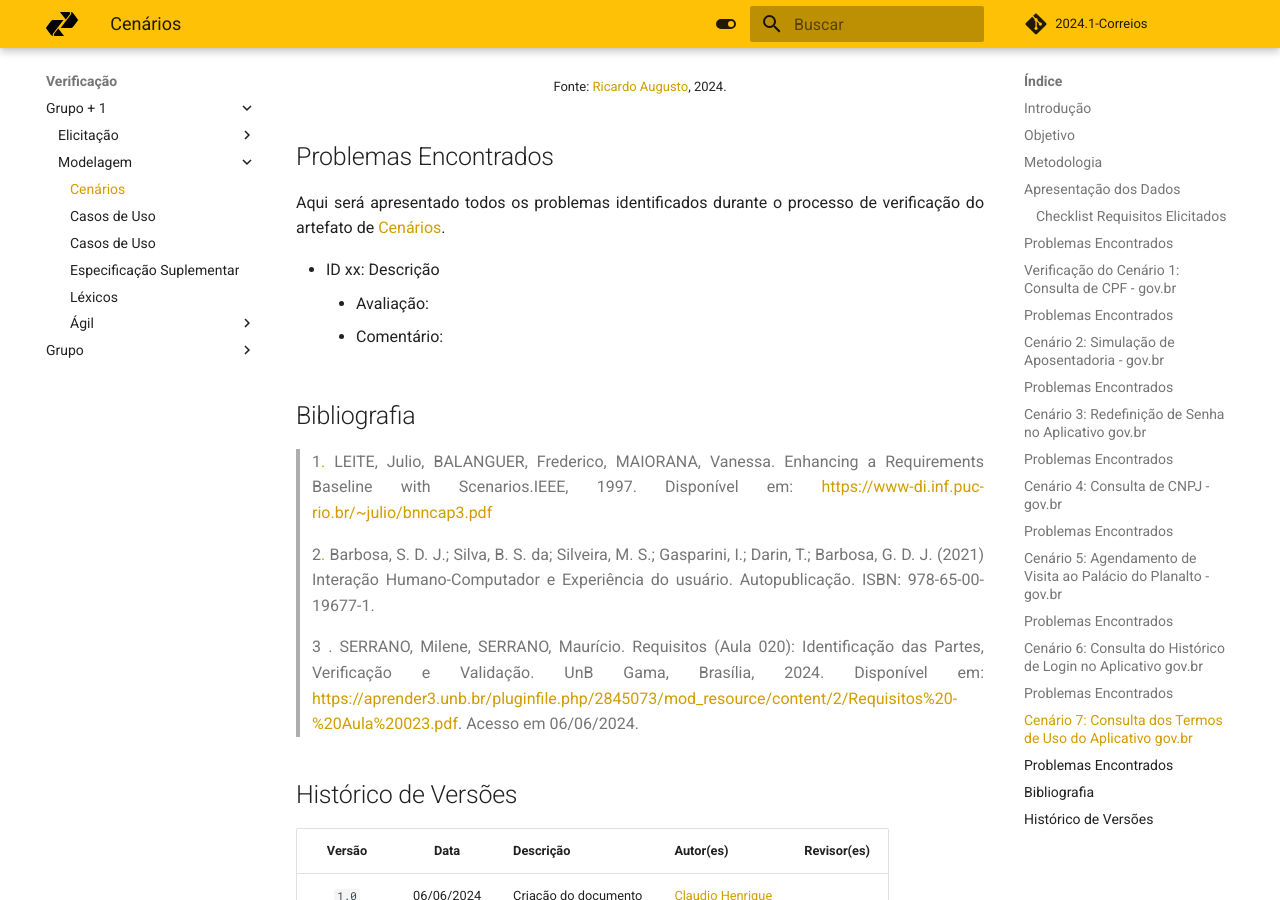
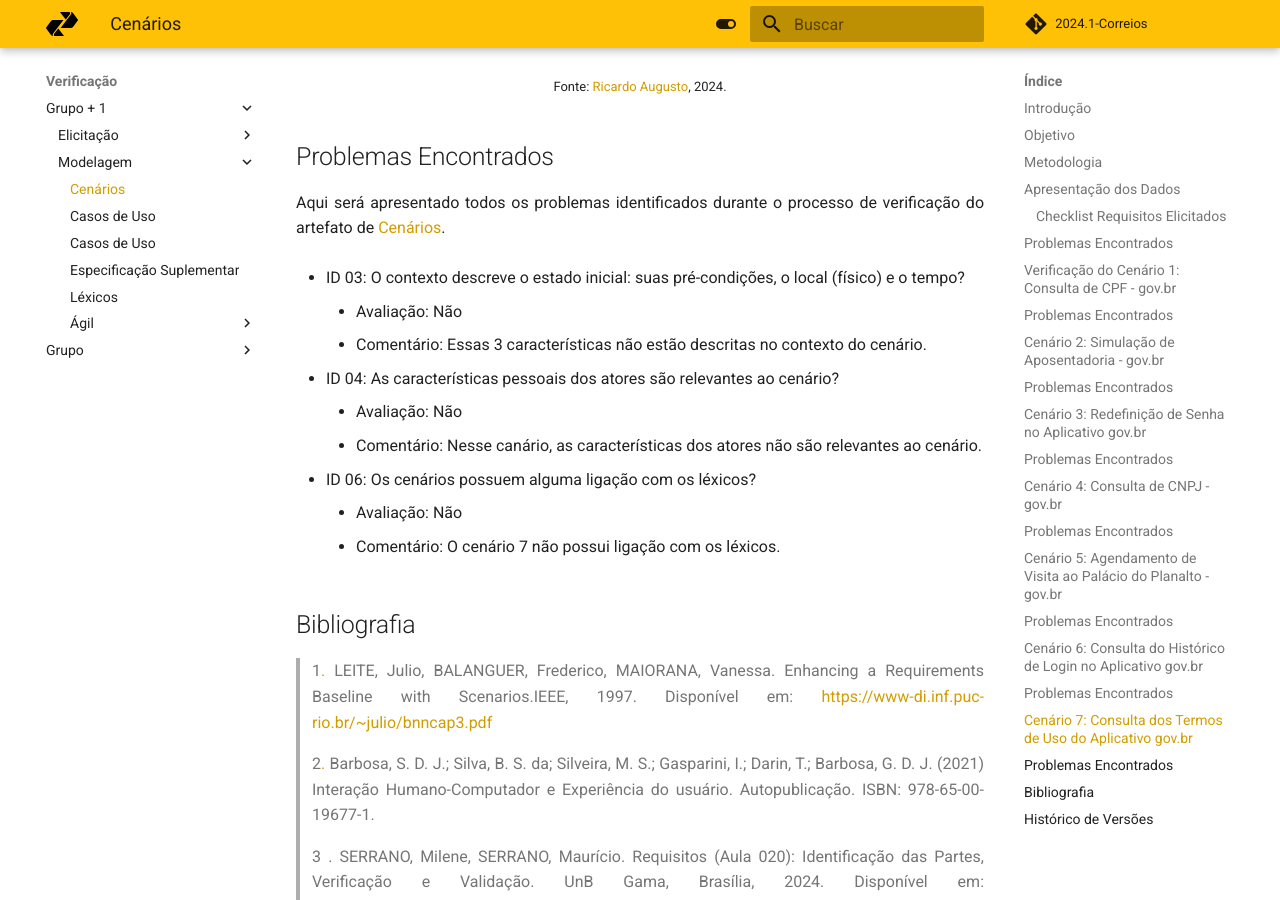
Before and after one commit to Requisitos-de-Software/2024.1-Serasa, an MkDocs documentation site: the page built from docs/verificacao/grupo+1/modelagem/cenarios.md, in a window 1280 px wide and 900 px high, scrolled down 8454 px. Built offline with MkDocs 1.6.1 and Material for MkDocs 9.7.7, drawn with Linux system fonts in a browser that asks for light colours; comment, search, counter and statistics services are not loaded.

Commit message:
adicionando problemas no cenario 7

```diff
--- a/docs/verificacao/grupo+1/modelagem/cenarios.md
+++ b/docs/verificacao/grupo+1/modelagem/cenarios.md
@@ -242,9 +242,17 @@ Aqui será apresentado todos os problemas identificados durante o processo de ve
 
 Aqui será apresentado todos os problemas identificados durante o processo de verificação do artefato de [Cenários](https://requisitos-de-software.github.io/2024.1-Gov.br/#/modelagem/cenarios).
 
-- ID xx: Descrição
-    - Avaliação:
-    - Comentário:
+- ID 03: O contexto descreve o estado inicial: suas pré-condições, o local (físico) e o tempo?
+    - Avaliação: Não
+    - Comentário: Essas 3 características não estão descritas no contexto do cenário.
+
+- ID 04: As características pessoais dos atores são relevantes ao cenário?
+    - Avaliação: Não
+    - Comentário: Nesse canário, as características dos atores não são relevantes ao cenário.
+
+- ID 06: Os cenários possuem alguma ligação com os léxicos?
+    - Avaliação: Não
+    - Comentário: O cenário 7 não possui ligação com os léxicos.
 
 
 
```
